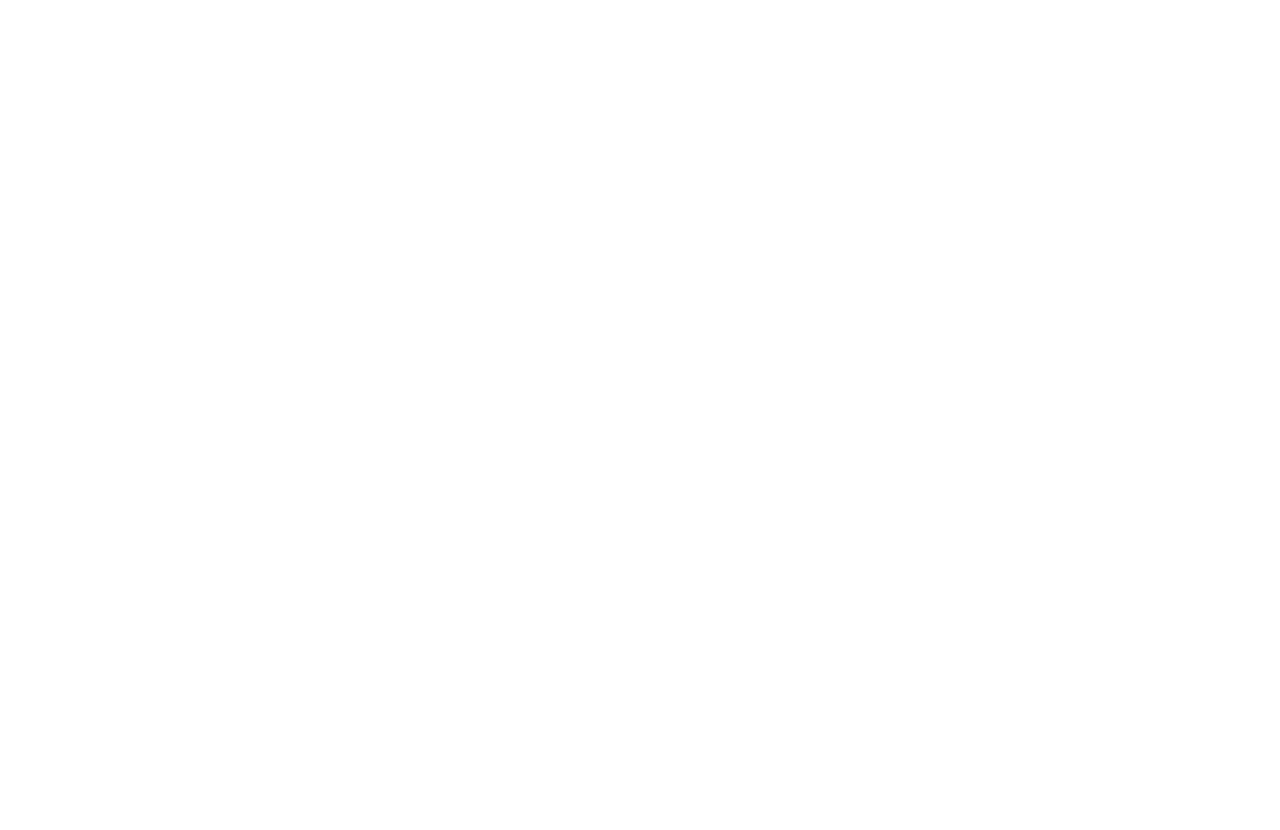
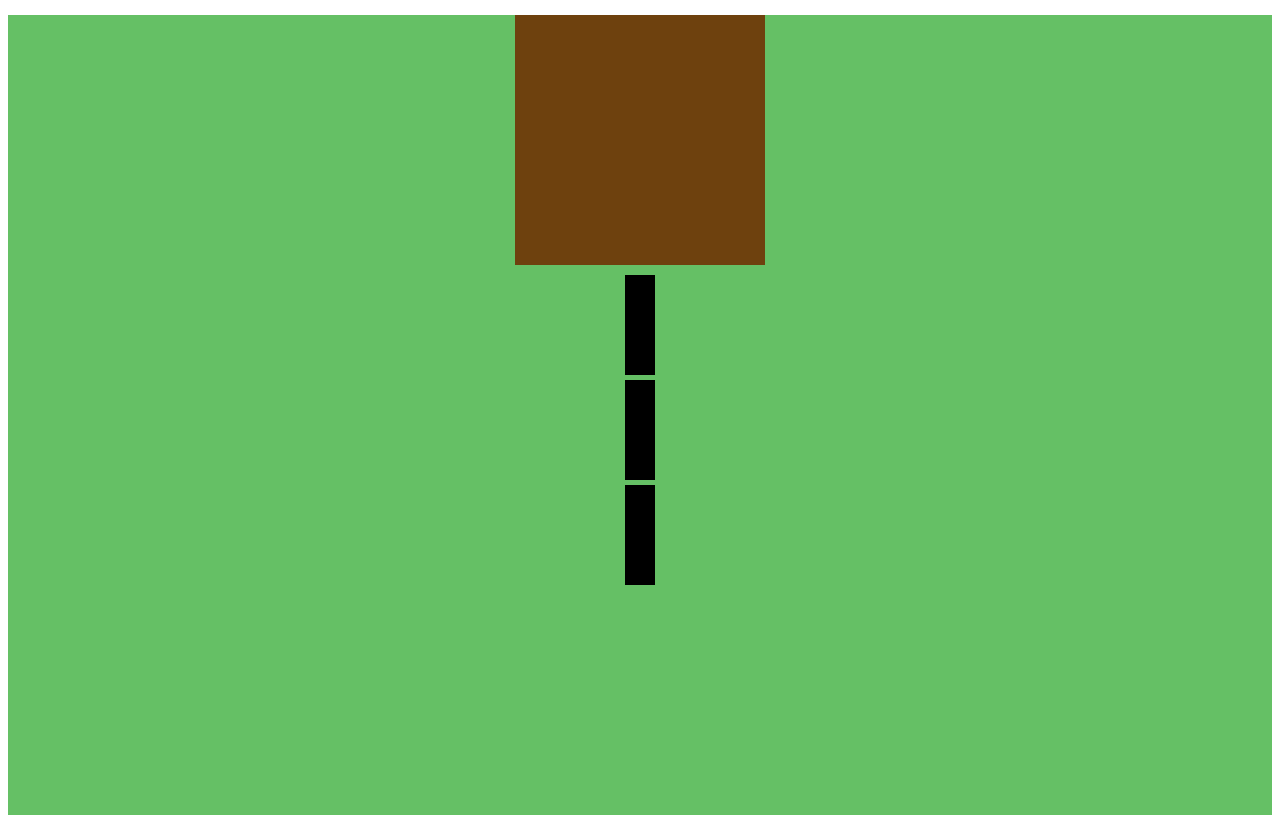
Before and after one commit to nddudash/Oregon-Trail-II, a plain HTML site: page index.html in a window 1280 px wide. Before the commit the page ends 800 px from the top, so only its background shows below. Drawn offline with Linux system fonts and the light colour scheme.

Commit message:
donedonedone

```diff
--- a/assets/scripts/class/traveler.js
+++ b/assets/scripts/class/traveler.js
@@ -3,10 +3,20 @@ class Traveler {
         this.name = name
         this.food = 1
         this.isHealthy = true
+
+        this.generate()
     }
+
+    generate() {
+        let travelerDiv = document.createElement('div')
+        travelerDiv.classList.add("game-Traveler")
+        document.querySelector(".game-Container").append(travelerDiv)
+    }
+
     hunt() {
         this.food += 2
     }
+
     eat() {
         if (this.food > 0) {
             this.food -= 1
--- a/assets/scripts/class/wagon.js
+++ b/assets/scripts/class/wagon.js
@@ -2,6 +2,14 @@ class Wagon {
     constructor(capacity) {
         this.capacity = capacity
         this.passengers = []
+
+        this.generate()
+    }
+
+    generate() {
+        const wagonDiv = document.createElement('div')
+        wagonDiv.classList.add("game-Wagon")
+        document.querySelector(".game-Container").append(wagonDiv)
     }
 
     getAvailableSeatCount() {
--- a/assets/styles/style.css
+++ b/assets/styles/style.css
@@ -0,0 +1,31 @@
+* {
+    box-sizing: border-box;
+}
+
+.game-Container {
+    margin: 15px auto;
+    flex-direction: row;
+    justify-items: center;
+    align-items: center;
+    flex-grow: 1;
+    flex-basis: 800px;
+    height: 800px;
+    max-width: 1680px;
+    min-width: 540px;
+    background-color: rgb(101, 192, 101);
+}
+
+.game-Wagon {
+    width: 250px;
+    height: 250px;
+    margin: 10px auto;
+    justify-self: center;
+    background-color: rgb(110, 65, 14);
+}
+
+.game-Traveler {
+    width: 30px;
+    height: 100px;
+    margin: 5px auto;
+    background-color: black;
+}
--- a/index.html
+++ b/index.html
@@ -7,6 +7,9 @@
         <link rel="stylesheet" href="./assets/styles/style.css">
     </head>
     <body>
+        <main>
+            <div class="game-Container"></div>
+        </main>
 
         <script src="./assets/scripts/class/traveler.js"></script>
         <script src="./assets/scripts/class/wagon.js"></script>
```
